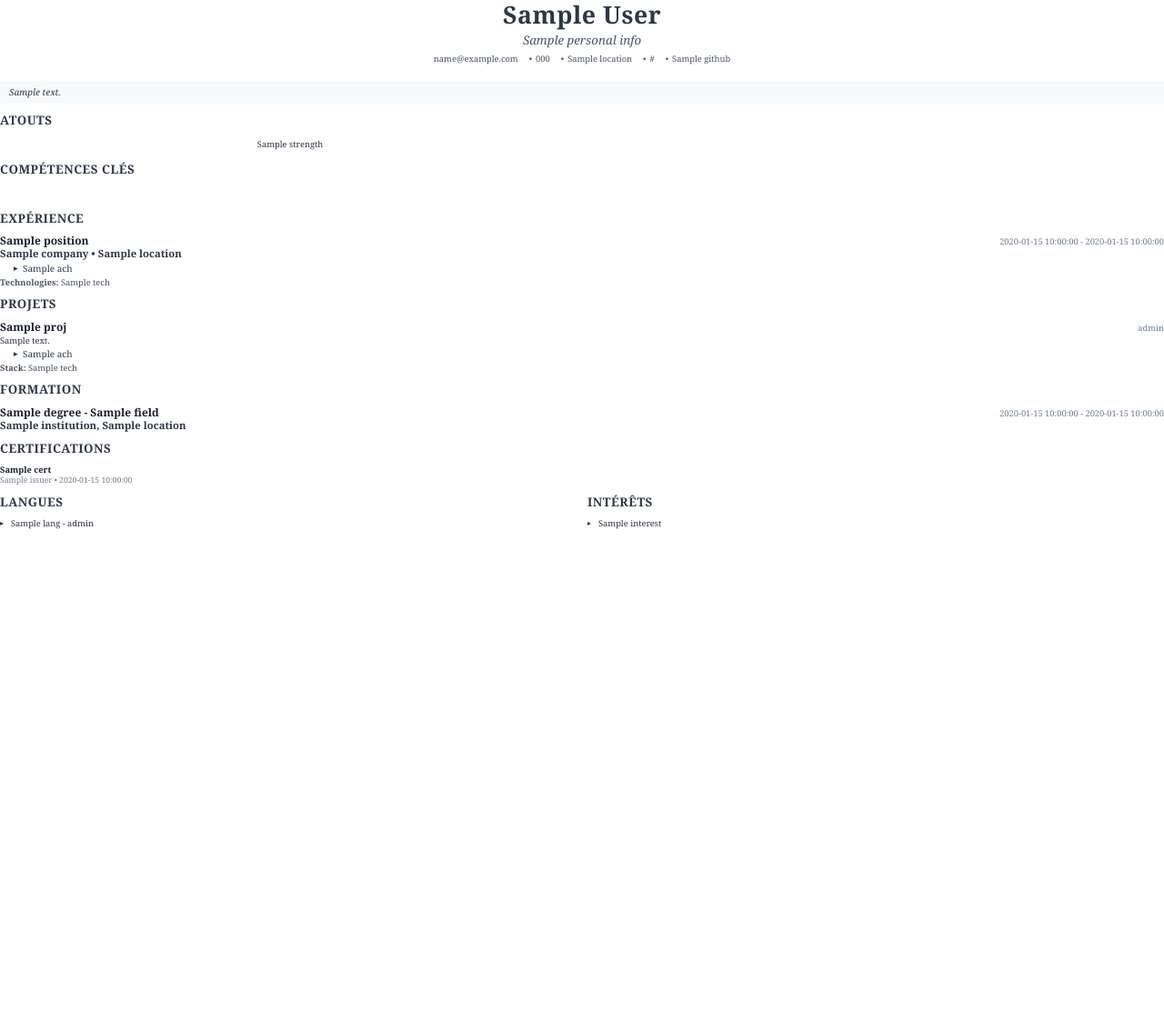
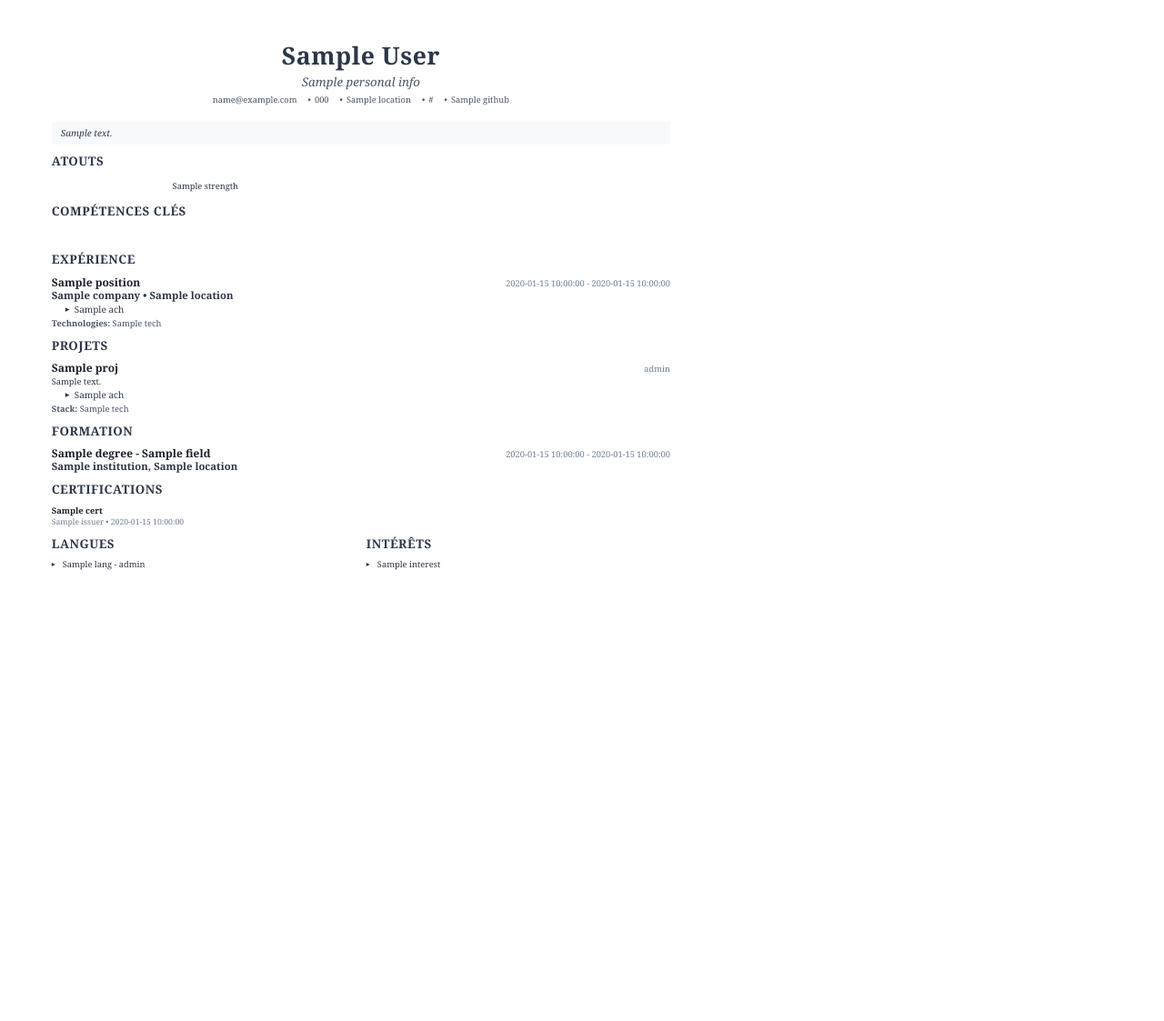
Before and after one commit to SephyrothC/CV_generator, a Python web app: template templates/professional.html in a window 1280 px wide. Shown: the whole page at 91% size. Before the commit the page ends 582 px from the top, so only its background shows below. Run offline with Jinja, Linux system fonts and the light colour scheme; the template is opened without the code that fills it: most values are stand-ins (such as "Sample title", 1, 10 or a date in 2020).

Commit message:
feat: Remove white borders for full-page professional CV rendering
Eliminated all white borders around CVs for a more professional appearance:

Modern template changes:
- Set @page margin to 0 (was 8mm) for borderless rendering
- Added explicit body dimensions: 210mm x 297mm (A4 exact size)
- Added overflow: hidden to prevent content spill
- Removed container gap (was 8px) for sidebar to reach edge
- Increased internal padding: sidebar 12mm x 8mm, main-content 12mm x 10mm
- Added subtle box-shadow to sidebar for depth effect
- Sidebar now extends to left edge with gradient background

Professional template changes:
- Set @page margin to 0 (was 10mm x 12mm) for borderless rendering
- Added explicit body dimensions: 210mm x 297mm (A4)
- Added overflow: hidden for clean page boundaries
- Added internal padding to container: 12mm x 15mm for text spacing
- Background white ensures clean appearance

Result:
✅ No white borders around PDF edges
✅ Sidebar extends fully to page edge (modern template)
✅ Professional full-page appearance
✅ Internal padding prevents text from touching edges
✅ Content remains readable with proper spacing
✅ More modern and polished look

```diff
--- a/templates/professional.html
+++ b/templates/professional.html
@@ -6,16 +6,19 @@
     <style>
         * { margin: 0; padding: 0; box-sizing: border-box; }
 
-        @page { size: A4; margin: 10mm 12mm; }
+        @page { size: A4; margin: 0; }
 
         body {
             font-family: 'Georgia', 'Times New Roman', serif;
             font-size: 8.5pt;
             line-height: 1.25;
             color: #2d3748;
+            width: 210mm;
+            height: 297mm;
+            overflow: hidden;
         }
 
-        .container { padding: 0; }
+        .container { padding: 12mm 15mm; background: white; }
 
         .header {
             text-align: center;
```
Also changed, not shown: templates/modern.html (+8 -4 lines).
